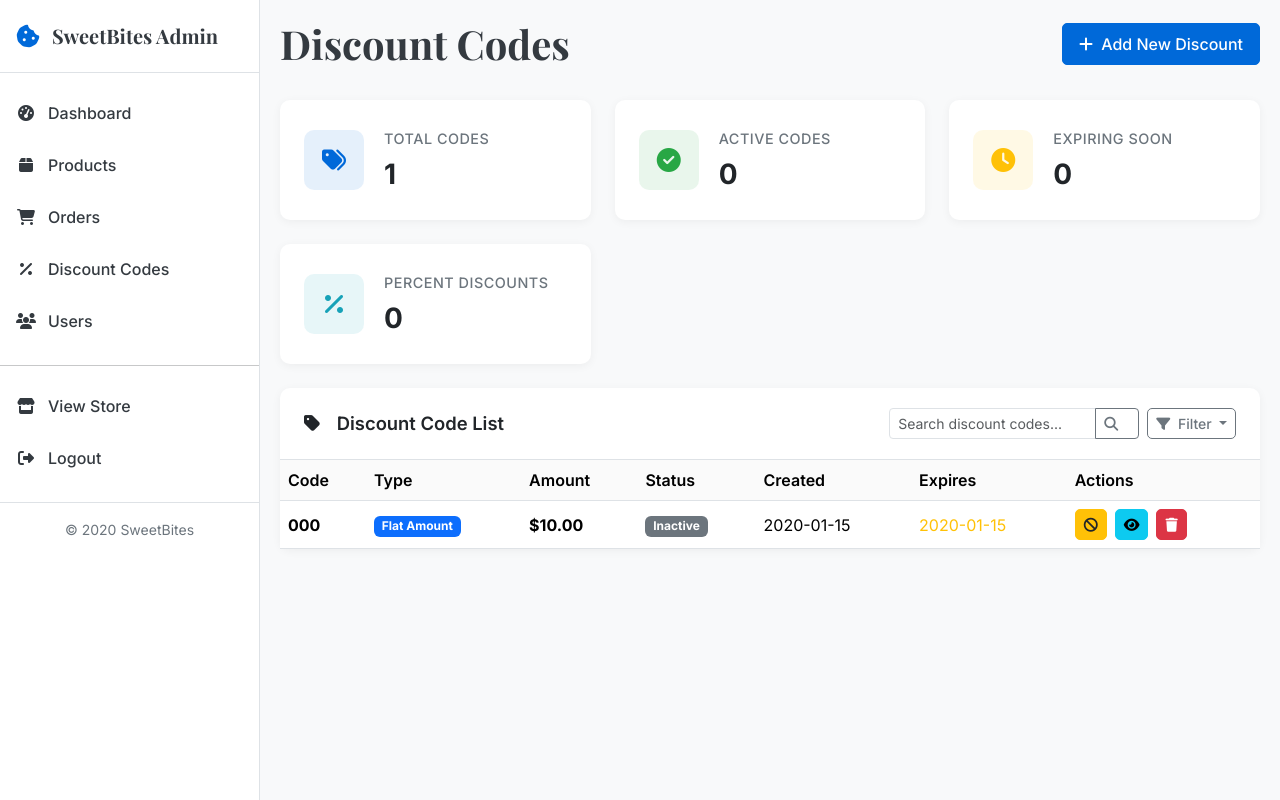
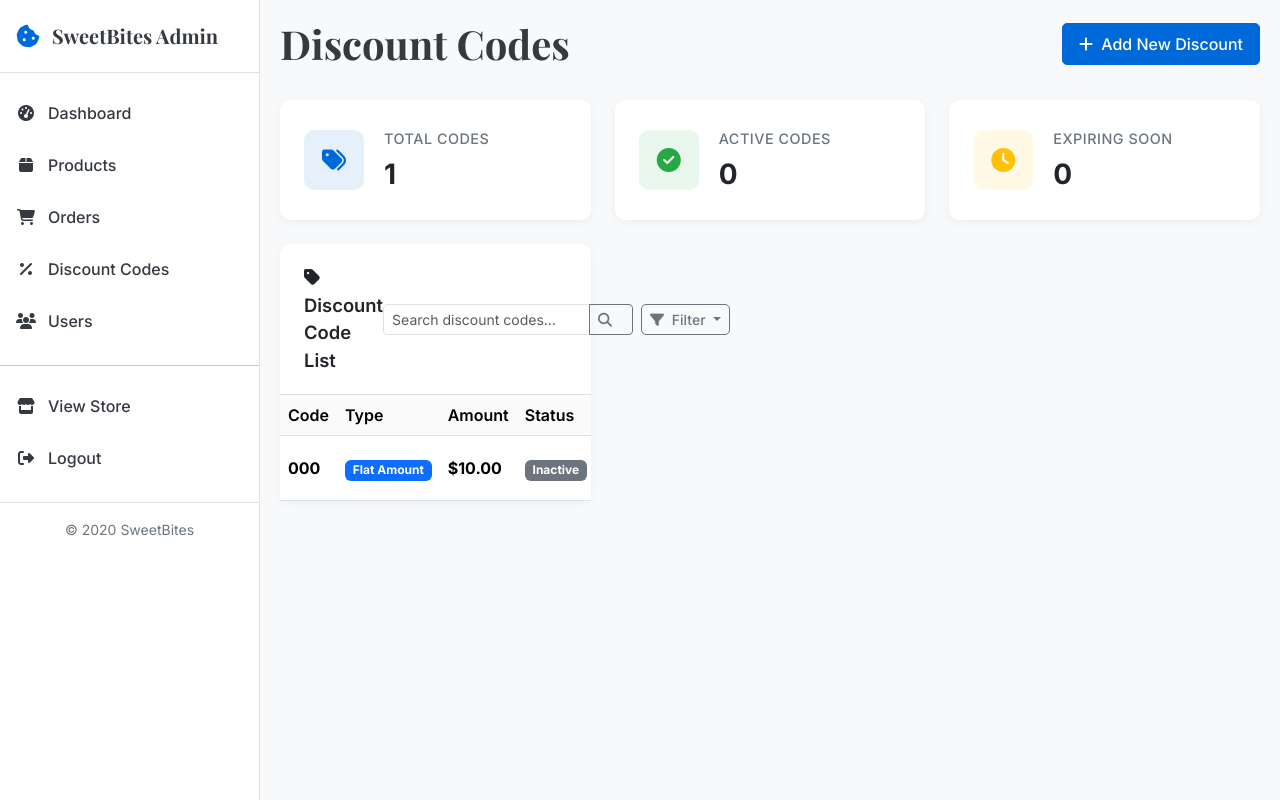
Before and after one commit to Radeon80s/WebStore, a Flask app: template templates/admin/discounts.html in a window 1280 px wide. Run offline with Flask 3, Linux system fonts and the light colour scheme; the template is opened without the code that fills it: most values are stand-ins (such as "Sample title", 1, 10 or a date in 2020).

Commit message:
Update discounts.html

```diff
--- a/templates/admin/discounts.html
+++ b/templates/admin/discounts.html
@@ -39,17 +39,6 @@
       <p class="title">Expiring Soon</p>
   <h3 class="value">{{ discounts|selectattr('active', 'equalto', true)|selectattr('expires_at', 'ne', none)|selectattr('expires_at', 'ge', now)|selectattr('expires_at', 'le', now + timedelta(days=7))|list|length }}</h3>    </div>
   </div>
-
-  <div class="stat-card info">
-    <div class="icon">
-      <i class="fas fa-percent"></i>
-    </div>
-    <div class="content">
-      <p class="title">Percent Discounts</p>
-      <h3 class="value">{{ discounts|selectattr('type', 'equalto', 'percent')|list|length }}</h3>
-    </div>
-  </div>
-</div>
 
 <div class="card">
   <div class="card-header d-flex justify-content-between align-items-center">
```
